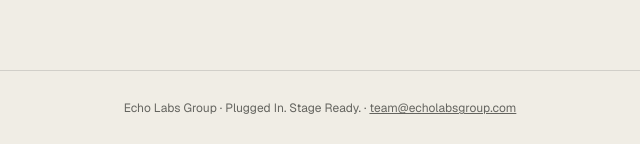
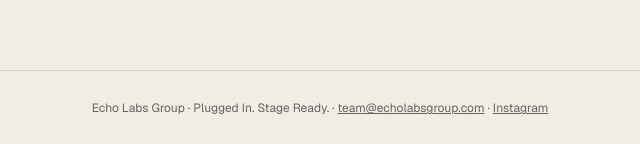
Before and after one commit to opaul-pixel/opaul-pixel.github.io, a plain HTML site: page event-production.html in a window 1280 px wide. Shown: the part 1967-2111 px from the top of the page, 320-960 px from the left. Drawn offline with nearby package versions, Linux system fonts and the light colour scheme.

Commit message:
Link official Echo Labs Instagram in event-production.html

```diff
--- a/event-production.html
+++ b/event-production.html
@@ -27,5 +27,5 @@
 <section class="section"><h2>Common questions</h2><details><summary>Can Echo Labs support a corporate conference?</summary><p>Share your venue, expected attendance, event schedule and technical requirements so we can recommend an appropriate production approach.</p></details><details><summary>Can you help if we already have some equipment?</summary><p>Yes. Let us know what equipment is available and how your venue is set up so we can identify any additional support required.</p></details></section>
 <section class="section"><h2>Explore our services</h2><div class="links"><a href="/av-installation.html">AV Installation for Venues &amp; Homes →</a><a href="/livestreaming.html">Live Streaming &amp; Hybrid Event Production →</a><a href="/technical-consulting.html">AV Technical Consulting &amp; On-Site Support →</a></div></section>
 <section class="section"><h2>Let's discuss your project</h2><p>Share your project details, preferred timing and location. We'll review your enquiry and discuss the next steps.</p><a class="cta" href="/#start">Request a quote →</a></section>
-</main><footer>Echo Labs Group · Plugged In. Stage Ready. · <a href="mailto:team@echolabsgroup.com">team@echolabsgroup.com</a></footer>
+</main><footer>Echo Labs Group · Plugged In. Stage Ready. · <a href="mailto:team@echolabsgroup.com">team@echolabsgroup.com</a> · <a href="https://www.instagram.com/echolabsgroup/" target="_blank" rel="noopener noreferrer" aria-label="Echo Labs on Instagram">Instagram</a></footer>
 </body></html>
```
